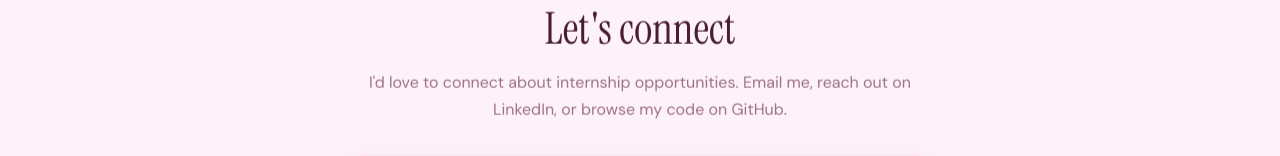
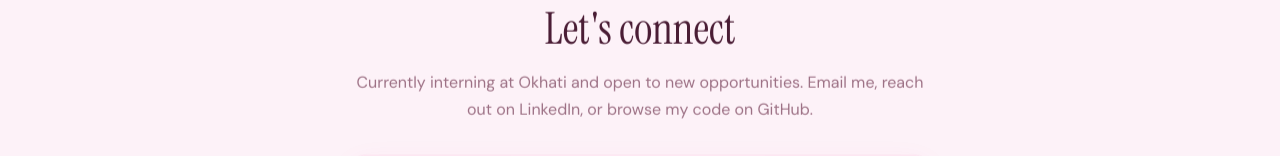
Before and after one commit to sadikshyeah/Sadi_portfolio, a React (Vite) app: page / in a window 1280 px wide. Shown: the part 4061-4217 px from the top of the page. Built offline with nearby package versions, Linux system fonts and the light colour scheme.

Commit message:
Update contact text

```diff
--- a/src/components/Contact.tsx
+++ b/src/components/Contact.tsx
@@ -23,7 +23,7 @@ export function Contact() {
           Let&apos;s connect
         </h2>
         <p className="contact__text">
-          I&apos;d love to connect about internship opportunities.
+          Currently interning at Okhati and open to new opportunities.
           Email me, reach out on LinkedIn, or browse my code on GitHub.
         </p>
 
```
